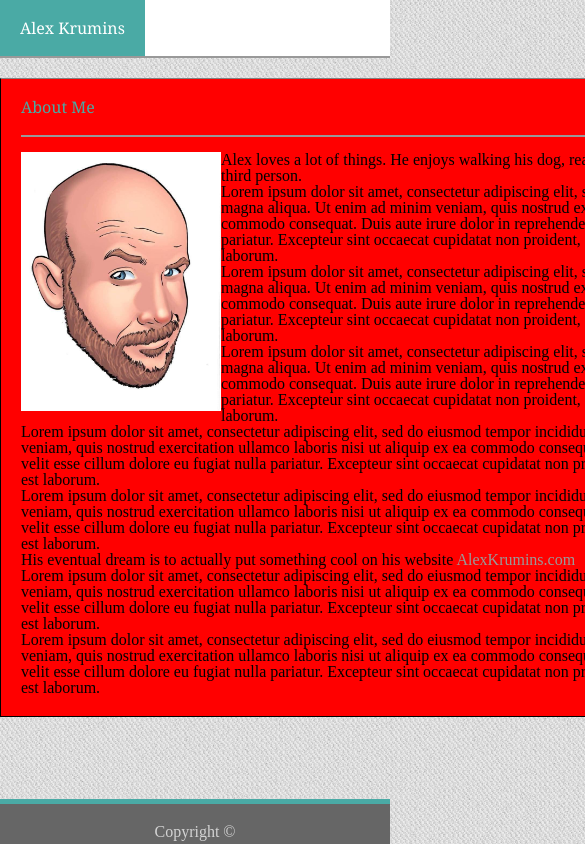
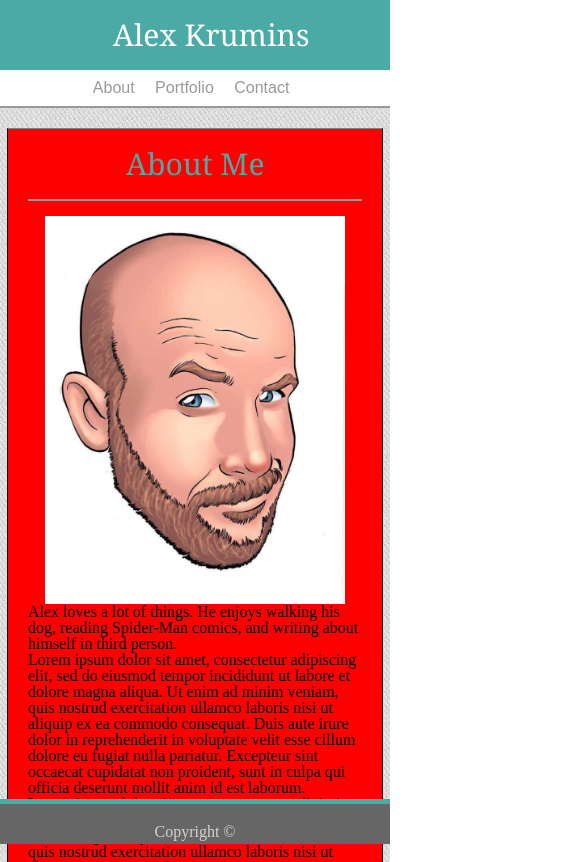
Before and after one commit to AlexKrumins/Responsive-Portfolio, a plain HTML site: page index.html in a window 390 px wide. Shown: the top 862 px of the page, 585 px wide, since content can reach past the window. Drawn offline with Linux system fonts and the light colour scheme.

Commit message:
index page finished

```diff
--- a/assets/css/style.css
+++ b/assets/css/style.css
@@ -55,9 +55,11 @@ body{
 header {
     overflow: hidden;
     background: white;
+    margin-left: auto;
     border-bottom:2px #999999 solid;
 }
 ul{
+    margin-right: auto;
     list-style-type: none;
     font-family: Arial, Helvetica, sans-serif;
     font-style: normal;
@@ -138,7 +140,7 @@ form input{
 #menu-bar{
     width:960px;
     margin:auto;
-    position: center fixed;
+    position:center;
 }
 
 #bio-image{
@@ -210,15 +212,81 @@ footer{
   /*Media Queries*/
   /* Large devices (Monitors, 980px and down) */
 @media only screen and (max-width: 980px) {
-    .container {width: 960px;}
+    #menu-bar{
+        width:98%;
+        float:left;
+    }
+    #name-banner{
+        margin-left:7px;
+    }
+    header ul{
+        float:right;
+        margin-right:0px;
+    }
+    .container {
+        background: green;
+        width: 98%;
+        float: left;
+        margin-left:7px;
+    }
 }
 
 /* Medium devices (tablets, 768px and down) */
 @media only screen and (max-width: 768px) {
-    .container {background: blue;}
+        #menu-bar{
+            width:96%;
+            float:left;
+        }
+        #name-banner{
+            margin-left:7px;
+        }
+        header ul{
+            float:right;
+            margin-right:0px;
+        }
+        .container {
+            background: blue;
+            width: 96%;
+            float: left;
+            margin-left:7px;
+        }
     }
 
     /* Extra small devices (phones, 640px and down) */
     @media only screen and (max-width: 640px) {
-    .container {background: red;}
+            #menu-bar{
+                width:98%;
+                float:left;
             }
+            #name-banner{
+                width:100%;
+                text-align:center;
+                font-size: 30px;
+                margin-left:0px;
+            }
+            .article-header{
+                text-align:center;
+                font-size:30px;
+            }
+            #bio-image{
+                width:100%;
+                max-width:300px;
+                display:block;
+                margin-left:auto;
+                margin-right:auto;
+                float:none;
+            }
+
+            header ul{
+                width:100%;
+                text-align:center;
+                margin-top:10px;
+                margin-bottom:10px;
+            }
+            .container {
+                background: red;
+                width: 96%;
+                float: left;
+                margin-left:7px;
+            }
+  }
```
Lines whose indentation alone changed are shown as unchanged.
